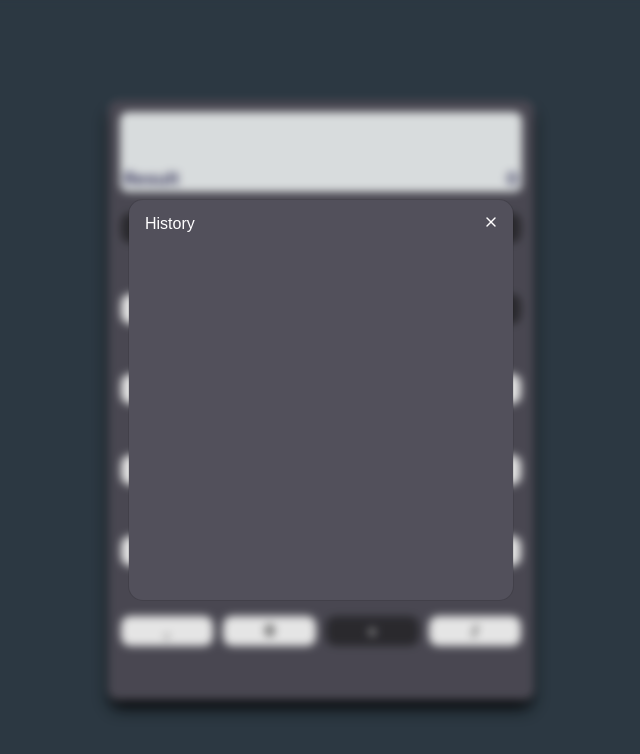
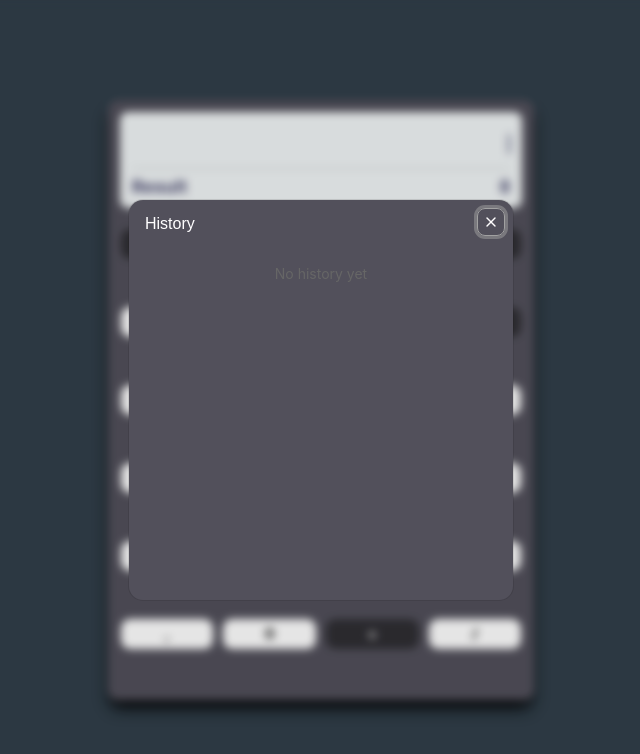
Before and after one commit to JovialDuplex/mini-calculator, a React (Vite) app: page / in a window 1280 px wide. Both pictures are taken after a click on the button 486 px from the left and 228 px from the top of the page. Shown: the top 754 px of the page, without its empty margins (319-959 px from the left). Built offline with nearby package versions, Linux system fonts and the light colour scheme.

Commit message:
Added functionality to remember the previous calculation

```diff
--- a/src/App.tsx
+++ b/src/App.tsx
@@ -1,19 +1,17 @@
-import React, { useEffect, useRef, useState } from "react";
-import { Button } from "./components/ui/button"
-import { type BaseUIEvent } from "@base-ui/react";
+import { useEffect, useRef, useState, useCallback } from "react";
+import { Button } from "./components/ui/button";
 import * as LucideIcon from "lucide-react";
 import useCalculator from "./hooks/useCalculator";
 import { Dialog, DialogContent, DialogTitle } from "./components/ui/dialog";
 
 type ButtonType = {
-  label: string,
-  value: string | null,
-  role: "function" | "operator" | "number"
-}
+  label: string;
+  value: string | null;
+  role: "function" | "operator" | "number";
+};
 
 function App() {
   const buttons: ButtonType[] = [
-
     { label: "History", value: null, role: "function" },
     { label: "MC", value: null, role: "function" },
     { label: "MR", value: null, role: "function" },
@@ -40,103 +38,380 @@ function App() {
     { label: "/", value: "/", role: "operator" },
   ];
 
-  const [inputValue, setInputValue] = useState<string>("0");
+  // Starts empty so the cursor blinks on an empty screen (Requirement 3)
+  const [inputValue, setInputValue] = useState<string>("");
   const [openDialog, setOpenDialog] = useState<boolean>(false);
+  const [justCalculated, setJustCalculated] = useState<boolean>(false);
+  const [lastResult, setLastResult] = useState<string | null>(null);
 
-  const inputRef = useRef<HTMLInputElement>(null);
+  const displayContainerRef = useRef<HTMLDivElement>(null);
+  const calculator = useCalculator();
 
-  const calculator = useCalculator();
+  // Scroll display to the end as characters are added so cursor is always visible
+  useEffect(() => {
+    if (displayContainerRef.current) {
+      displayContainerRef.current.scrollLeft = displayContainerRef.current.scrollWidth;
+    }
+  }, [inputValue]);
 
   useEffect(() => {
     localStorage.setItem("memory", "0");
-    localStorage.setItem("history", "[]");
     localStorage.setItem("temp", "0");
-
-    inputRef.current?.focus();
   }, []);
 
-  const handleInput = (event: React.ChangeEvent<HTMLInputElement, HTMLInputElement>) => setInputValue(event.target.value);
-
-  const clickButton = (event: BaseUIEvent<React.MouseEvent<HTMLButtonElement, MouseEvent>>) => {
-    const value: string = event.currentTarget.value;
-    const label: string | undefined = event.currentTarget.dataset.label;
-    const temp:string|null = localStorage.getItem("temp") ?? "0";
-
-    if(label === "History") {
-      setOpenDialog(true);
+  // Handle typing numbers (0-9)
+  const handleNumberInput = useCallback((digit: string) => {
+    // If a calculation was just completed, start a new calculation with this number
+    if (justCalculated) {
+      setInputValue(digit);
+      setJustCalculated(false);
+      return;
     }
 
-    if(label === "+/-") {
-      setInputValue((prev: React.SetStateAction<string>) => prev !== "0" ? "-" + prev : prev);
-    } else {
-      setInputValue((prev: React.SetStateAction<string>) => {
-        if(temp !== "0"){
-          return temp+value;
-        }
-        return prev === "0" ? value: prev + value;
-      });
+    setInputValue((prev) => {
+      // If empty, return the digit
+      if (prev === "") {
+        return digit;
+      }
+
+      // If display is just "0" and another digit is entered
+      if (prev === "0") {
+        return digit;
+      }
+
+      // Extract the current number segment after the last operator
+      const match = prev.match(/(?:^|[+\-*/])([^+\-*/]*)$/);
+      const lastToken = match ? match[1] : prev;
+
+      // If current number segment is just "0", replace it with the new digit (e.g. "5+0" + "3" -> "5+3")
+      if (lastToken === "0") {
+        return prev.slice(0, -1) + digit;
+      }
+
+      return prev + digit;
+    });
+  }, [justCalculated]);
+
+  // Requirement 2: Handle decimals cleanly, including decimals starting with 0
+  const handleDecimalInput = useCallback(() => {
+    // If a calculation was just completed, start fresh with "0."
+    if (justCalculated) {
+      setInputValue("0.");
+      setJustCalculated(false);
+      return;
     }
 
-    console.log(inputValue);
-    const myButtonType = event.currentTarget.dataset["role"];
-    if (myButtonType === "function") {
-      if (label && label === "DEL") { setInputValue((prev: React.SetStateAction<string>)=> prev.toString().length <=1 ? "0" : prev.toString().slice(0, -1));}
-      if (label && label === "AC") { setInputValue("0"); }
-      if (label && label === "=") { calculator.calculate(inputValue); }
-      if (label && label === "MC") { calculator.memoryClear(); }
-      if (label && label === "M+") { calculator.memoryPLus(inputValue) }
-      if (label && label === "M-") { calculator.memoryMinus(inputValue) }
-      if (label && label === "MR") { calculator.memoryRecall(inputValue, setInputValue) }
+    setInputValue((prev) => {
+      // If display is empty or just "0", start with "0."
+      if (prev === "" || prev === "0") {
+        return "0.";
+      }
+
+      // Extract the current number segment after the last operator
+      const match = prev.match(/(?:^|[+\-*/])([^+\-*/]*)$/);
+      const lastToken = match ? match[1] : prev;
+
+      // If current number segment already has a decimal, do nothing (prevent multiple dots)
+      if (lastToken.includes(".")) {
+        return prev;
+      }
+
+      // If last token is empty (i.e. prev ends with an operator, e.g. "5+"), append "0."
+      if (lastToken === "") {
+        return prev + "0.";
+      }
+
+      // Otherwise append "." (e.g. "5" -> "5.")
+      return prev + ".";
+    });
+  }, [justCalculated]);
+
+  // Requirement 1: Handle operators (+, -, *, /)
+  const handleOperatorInput = useCallback((op: string) => {
+    // If a calculation was just completed, reuse previous result for the new operation!
+    if (justCalculated && lastResult !== null && lastResult !== "Error") {
+      setInputValue(lastResult + op);
+      setJustCalculated(false);
+      return;
     }
 
-  }
+    setInputValue((prev) => {
+      // If empty:
+      if (prev === "") {
+        // If we have an existing result, reuse it
+        if (lastResult !== null && lastResult !== "Error") {
+          return lastResult + op;
+        }
+        // Allow negative sign to start negative number
+        if (op === "-") return "-";
+        return "0" + op;
+      }
+
+      // If ending in decimal dot (e.g. "5."), strip it first
+      let clean = prev;
+      if (clean.endsWith(".")) {
+        clean = clean.slice(0, -1);
+      }
+
+      // If ending with an operator:
+      if (/[+\-*/]$/.test(clean)) {
+        // Allow unary minus after * or / (e.g. 5 * -)
+        if (op === "-" && (clean.endsWith("*") || clean.endsWith("/"))) {
+          return clean + "-";
+        }
+        // Replace previous operator
+        return clean.slice(0, -1) + op;
+      }
+
+      return clean + op;
+    });
+    setJustCalculated(false);
+  }, [justCalculated, lastResult]);
+
+  // Handle calculation (=)
+  const handleEquals = useCallback(() => {
+    if (!inputValue || inputValue === "-") return;
+
+    let expr = inputValue;
+    // Strip any trailing operators or decimal points
+    while (/[+\-*/.]$/.test(expr)) {
+      expr = expr.slice(0, -1);
+    }
+
+    if (!expr) return;
+
+    const res = calculator.calculate(expr);
+    if (res !== "Error") {
+      setLastResult(res);
+      setJustCalculated(true);
+    }
+  }, [inputValue, calculator]);
+
+  // Handle AC (All Clear)
+  const handleClear = useCallback(() => {
+    setInputValue("");
+    calculator.setResult("0");
+    setLastResult(null);
+    setJustCalculated(false);
+    localStorage.setItem("temp", "0");
+  }, [calculator]);
+
+  // Handle DEL
+  const handleDelete = useCallback(() => {
+    if (justCalculated) {
+      setInputValue("");
+      setJustCalculated(false);
+      return;
+    }
+
+    setInputValue((prev) => {
+      if (prev.length <= 1) return "";
+      return prev.slice(0, -1);
+    });
+  }, [justCalculated]);
+
+  // Handle +/-
+  const handlePlusMinus = useCallback(() => {
+    if (justCalculated && lastResult !== null && lastResult !== "Error") {
+      const num = Number(lastResult);
+      const toggled = (-num).toString();
+      setInputValue(toggled);
+      setLastResult(toggled);
+      calculator.setResult(toggled);
+      return;
+    }
+
+    setInputValue((prev) => {
+      if (!prev || prev === "0") return prev;
+
+      if (/^-?\d+(\.\d+)?$/.test(prev)) {
+        return prev.startsWith("-") ? prev.slice(1) : "-" + prev;
+      }
+
+      const match = prev.match(/^(.*[+\-*/])(-?\d+(?:\.\d+)?)$/);
+      if (match) {
+        const prefix = match[1];
+        const lastNum = match[2];
+        if (lastNum.startsWith("-")) {
+          return prefix + lastNum.slice(1);
+        } else {
+          return prefix + "-" + lastNum;
+        }
+      }
+
+      return prev;
+    });
+  }, [justCalculated, lastResult, calculator]);
+
+  // Global keyboard listener
+  useEffect(() => {
+    const handleKeyDown = (e: KeyboardEvent) => {
+      if (openDialog) return;
+
+      if (/^[0-9]$/.test(e.key)) {
+        e.preventDefault();
+        handleNumberInput(e.key);
+      } else if (e.key === "+" || e.key === "-" || e.key === "/" || e.key === "*") {
+        e.preventDefault();
+        handleOperatorInput(e.key);
+      } else if (e.key.toLowerCase() === "x") {
+        e.preventDefault();
+        handleOperatorInput("*");
+      } else if (e.key === "." || e.key === ",") {
+        e.preventDefault();
+        handleDecimalInput();
+      } else if (e.key === "Enter" || e.key === "=") {
+        e.preventDefault();
+        handleEquals();
+      } else if (e.key === "Backspace") {
+        e.preventDefault();
+        handleDelete();
+      } else if (e.key === "Escape" || e.key === "Delete") {
+        e.preventDefault();
+        handleClear();
+      }
+    };
+
+    window.addEventListener("keydown", handleKeyDown);
+    return () => window.removeEventListener("keydown", handleKeyDown);
+  }, [
+    openDialog,
+    handleNumberInput,
+    handleOperatorInput,
+    handleDecimalInput,
+    handleEquals,
+    handleDelete,
+    handleClear,
+  ]);
+
+  // Button click dispatcher
+  const clickButton = (bt: ButtonType) => {
+    const { label, value, role } = bt;
+
+    if (label === "History") {
+      setOpenDialog(true);
+      return;
+    }
+    if (label === "AC") {
+      handleClear();
+      return;
+    }
+    if (label === "DEL") {
+      handleDelete();
+      return;
+    }
+    if (label === "=") {
+      handleEquals();
+      return;
+    }
+    if (label === "+/-") {
+      handlePlusMinus();
+      return;
+    }
+    if (label === "MC") {
+      calculator.memoryClear();
+      return;
+    }
+    if (label === "M+") {
+      calculator.memoryPLus(inputValue);
+      return;
+    }
+    if (label === "M-") {
+      calculator.memoryMinus(inputValue);
+      return;
+    }
+    if (label === "MR") {
+      calculator.memoryRecall(inputValue, setInputValue);
+      return;
+    }
+    if (label === "," || value === ".") {
+      handleDecimalInput();
+      return;
+    }
+    if (role === "operator") {
+      handleOperatorInput(value ?? label);
+      return;
+    }
+    if (role === "number") {
+      handleNumberInput(value ?? label);
+      return;
+    }
+  };
 
   return (
     <div className="my-screen h-screen w-screen bg-(--bg-page) flex items-center justify-center">
       <Dialog open={openDialog} onOpenChange={setOpenDialog}>
         <DialogContent className={"h-100 bg-(--bg-calc) text-(--text-primary) flex flex-col"}>
           <DialogTitle> History </DialogTitle>
-          <div className="flex flex-col flex-1 gap-2">
-            {calculator.history.map((element, key)=>(
-              <div className="flex justify-between items-center w-full p-2 rounded-xl bg-(--bg-page)">
-                <span key={key} > {element} </span>
-                <Button size="icon-xs" onClick={()=>calculator.removeHistorItem(key)}> <LucideIcon.X /></Button>
-              </div>
-            ))}
+          <div className="flex flex-col flex-1 gap-2 overflow-y-auto">
+            {calculator.history.length === 0 ? (
+              <span className="text-(--text-muted) text-center mt-4">No history yet</span>
+            ) : (
+              calculator.history.map((element, key) => (
+                <div
+                  key={key}
+                  className="flex justify-between items-center w-full p-2 rounded-xl bg-(--bg-page)"
+                >
+                  <span> {element} </span>
+                  <Button
+                    size="icon-xs"
+                    onClick={() => calculator.removeHistorItem(key)}
+                  >
+                    <LucideIcon.X />
+                  </Button>
+                </div>
+              ))
+            )}
           </div>
         </DialogContent>
       </Dialog>
 
-      <div className="shadow-lg shadow-black text-(--text-secondary) main-container rounded-(--radius-card) min-w-fit max-w-2xl h-9/12 min-h-fit max-h-150 p-3 bg-(--bg-calc) w-4/12 flex flex-col justify- gap-5">
-        <div className=" bg-(--bg-input) px-1 h-20 rounded-(--radius-input) flex flex-col ">
-          <input ref={inputRef} value={inputValue} onChange={handleInput} className="outline-none border-none caret-(--text-secondary) flex-1 text-h1 text-right text-(--text-secondary) w-full " type={"text"} />
-          <div className="result w-full flex-1 flex justify-between items-end">
+      <div className="shadow-lg shadow-black text-(--text-secondary) main-container rounded-(--radius-card) min-w-fit max-w-2xl h-9/12 min-h-fit max-h-150 p-3 bg-(--bg-calc) w-4/12 flex flex-col gap-5">
+        <div className="bg-(--bg-input) px-3 py-2 h-24 rounded-(--radius-input) flex flex-col justify-between">
+          {/* Main display with real calculator blinking cursor (Requirement 3) */}
+          <div
+            ref={displayContainerRef}
+            className="w-full flex-1 flex items-center justify-end overflow-x-auto overflow-y-hidden cursor-text select-none no-scrollbar"
+          >
+            <span className="text-h1 text-(--text-secondary) font-mono tracking-wider whitespace-nowrap">
+              {inputValue}
+            </span>
+            <span className="calc-cursor" aria-hidden="true" />
+          </div>
+
+          {/* Result area */}
+          <div className="result w-full flex justify-between items-end border-t border-(--border)/20 pt-1">
             <span className="text-(--text-secondary) text-h2"> Result </span>
-            <span className="text-h2"> {calculator.result} </span>
+            <span className="text-h2 font-mono"> {calculator.result} </span>
           </div>
         </div>
+
         <div className="main-box flex-1 text-(--text-primary) grid grid-cols-4 grid-rows-6 place-items-stretch gap-2">
           {buttons.map((bt, index) => {
             const Icon = bt.label === "History" ? LucideIcon.History : null;
 
-              return <Button
+            return (
+              <Button
                 key={index}
                 value={bt.value ?? ""}
                 data-label={bt.label}
                 data-role={bt.role}
-                onClick={clickButton}
-                className={` font-bold text-sm cursor-pointer bg-(--bg-button) ${bt.role === "number" || bt.role==="operator" ? "bg-white text-black" : "bg-(--bg-button)"}`}
+                onMouseDown={(e) => e.preventDefault()}
+                onClick={() => clickButton(bt)}
+                className={`font-bold text-sm cursor-pointer bg-(--bg-button) ${
+                  bt.role === "number" || bt.role === "operator"
+                    ? "bg-white text-black"
+                    : "bg-(--bg-button)"
+                }`}
               >
                 {Icon ? <Icon /> : bt.label}
               </Button>
-
+            );
           })}
-
         </div>
       </div>
     </div>
-  )
+  );
 }
 
-
-export default App
+export default App;
--- a/src/hooks/useCalculator.ts
+++ b/src/hooks/useCalculator.ts
@@ -1,47 +1,86 @@
 import React, { useState } from "react";
-import {evaluate} from "mathjs";
+import { evaluate } from "mathjs";
 
-export default function useCalculator(){
-    const memory: string|null = localStorage.getItem("memory");
-
-    const [history, setHistory] = useState<string[]>(JSON.parse(localStorage.getItem("history") ?? "[]"))
+export default function useCalculator() {
+    const [history, setHistory] = useState<string[]>(() => {
+        try {
+            return JSON.parse(localStorage.getItem("history") ?? "[]");
+        } catch {
+            return [];
+        }
+    });
     const [result, setResult] = useState<string>("0");
 
-    const calculate = (input:string)=> {
-        setResult(String(evaluate(input)));
-        history.push(`${input} = ${String(evaluate(input))}`);
-        localStorage.setItem("history", JSON.stringify(history));
-
-        localStorage.setItem("temp", String(evaluate(input)));
+    const calculate = (input: string): string => {
+        try {
+            const evaluated = evaluate(input);
+            const res = String(evaluated);
+            setResult(res);
+            setHistory((prev) => {
+                const updated = [...prev, `${input} = ${res}`];
+                localStorage.setItem("history", JSON.stringify(updated));
+                return updated;
+            });
+            localStorage.setItem("temp", res);
+            return res;
+        } catch {
+            setResult("Error");
+            return "Error";
+        }
     };
 
-    //history function
-    const clearHistory = ()=> localStorage.setItem("history", "[]");
-    const removeHistorItem = (index:number)=>{
-        localStorage.setItem("history", JSON.stringify(history.filter((_, myindex)=>myindex != index)))
-        setHistory((prev)=> prev.filter((_, myindex)=> myindex !== index ));
+    // history functions
+    const clearHistory = () => {
+        setHistory([]);
+        localStorage.setItem("history", "[]");
+    };
+
+    const removeHistorItem = (index: number) => {
+        setHistory((prev) => {
+            const updated = prev.filter((_, myindex) => myindex !== index);
+            localStorage.setItem("history", JSON.stringify(updated));
+            return updated;
+        });
     };
 
     // memory functions
-    const memoryClear = ()=>localStorage.setItem("memory", "0");
-    const memoryPLus = (input:string)=> {
-        if(memory) {
-            localStorage.setItem("memory", `${evaluate(`${input} + ${localStorage.getItem("memory")}`)}`)
-        }
-    }
-    const memoryMinus = (input:string)=>{
-         if(memory) {
-            localStorage.setItem("memory", `${evaluate(`${input} - ${localStorage.getItem("memory")}`)}`)
-        }
-    }
-    const memoryRecall = (input:string, setInput:(value: React.SetStateAction<string>)=>void) =>{
-        if (memory){
-            setInput(input + localStorage.getItem("memory"))
-        }
-    }
+    const memoryClear = () => {
+        localStorage.setItem("memory", "0");
+    };
+
+    const memoryPLus = (input: string) => {
+        try {
+            const memoryVal = localStorage.getItem("memory") ?? "0";
+            const val = input ? evaluate(input) : 0;
+            const updated = String(evaluate(`${val} + ${memoryVal}`));
+            localStorage.setItem("memory", updated);
+        } catch {}
+    };
+
+    const memoryMinus = (input: string) => {
+        try {
+            const memoryVal = localStorage.getItem("memory") ?? "0";
+            const val = input ? evaluate(input) : 0;
+            const updated = String(evaluate(`${val} - ${memoryVal}`));
+            localStorage.setItem("memory", updated);
+        } catch {}
+    };
+
+    const memoryRecall = (
+        _currentInput: string,
+        setInput: React.Dispatch<React.SetStateAction<string>>
+    ) => {
+        const mem = localStorage.getItem("memory") ?? "0";
+        setInput((prev) => {
+            if (!prev || prev === "0") return mem;
+            if (/[+\-*/]$/.test(prev)) return prev + mem;
+            return prev + "+" + mem;
+        });
+    };
 
     return {
         calculate,
+        setResult,
         memoryPLus,
         memoryMinus,
         memoryClear,
@@ -50,5 +89,5 @@ export default function useCalculator(){
         removeHistorItem,
         history,
         result,
-    }
+    };
 }
--- a/src/index.css
+++ b/src/index.css
@@ -212,3 +212,32 @@
   }
 
 }
+
+@keyframes calc-cursor-blink {
+  0%, 49% {
+    opacity: 1;
+  }
+  50%, 100% {
+    opacity: 0;
+  }
+}
+
+.calc-cursor {
+  display: inline-block;
+  width: 2.5px;
+  height: 1.25em;
+  background-color: var(--text-secondary);
+  animation: calc-cursor-blink 1s infinite;
+  vertical-align: middle;
+  margin-left: 2px;
+  border-radius: 1px;
+  flex-shrink: 0;
+}
+
+.no-scrollbar::-webkit-scrollbar {
+  display: none;
+}
+.no-scrollbar {
+  -ms-overflow-style: none;
+  scrollbar-width: none;
+}
```
